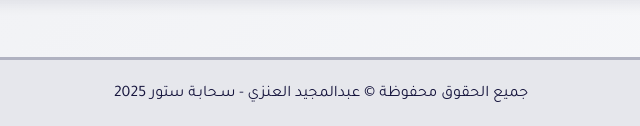
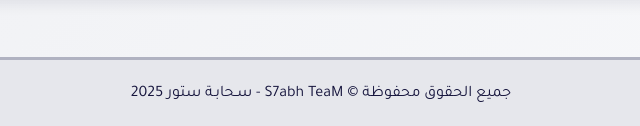
Before and after one commit to mjeed14433/Abdulmajeed, a plain HTML site: page index.html in a window 1280 px wide. Shown: the part 1683-1809 px from the top of the page, 319-959 px from the left. Drawn offline with Linux system fonts and the light colour scheme.

Commit message:
index.html

```diff
--- a/index.html
+++ b/index.html
@@ -193,7 +193,7 @@
   </section>
 
   <footer>
-    جميع الحقوق محفوظة © عبدالمجيد العنزي - سـحابـة ستور 2025
+    جميع الحقوق محفوظة © S7abh TeaM - سـحابـة ستور 2025
   </footer>
 </body>
 </html>
```
